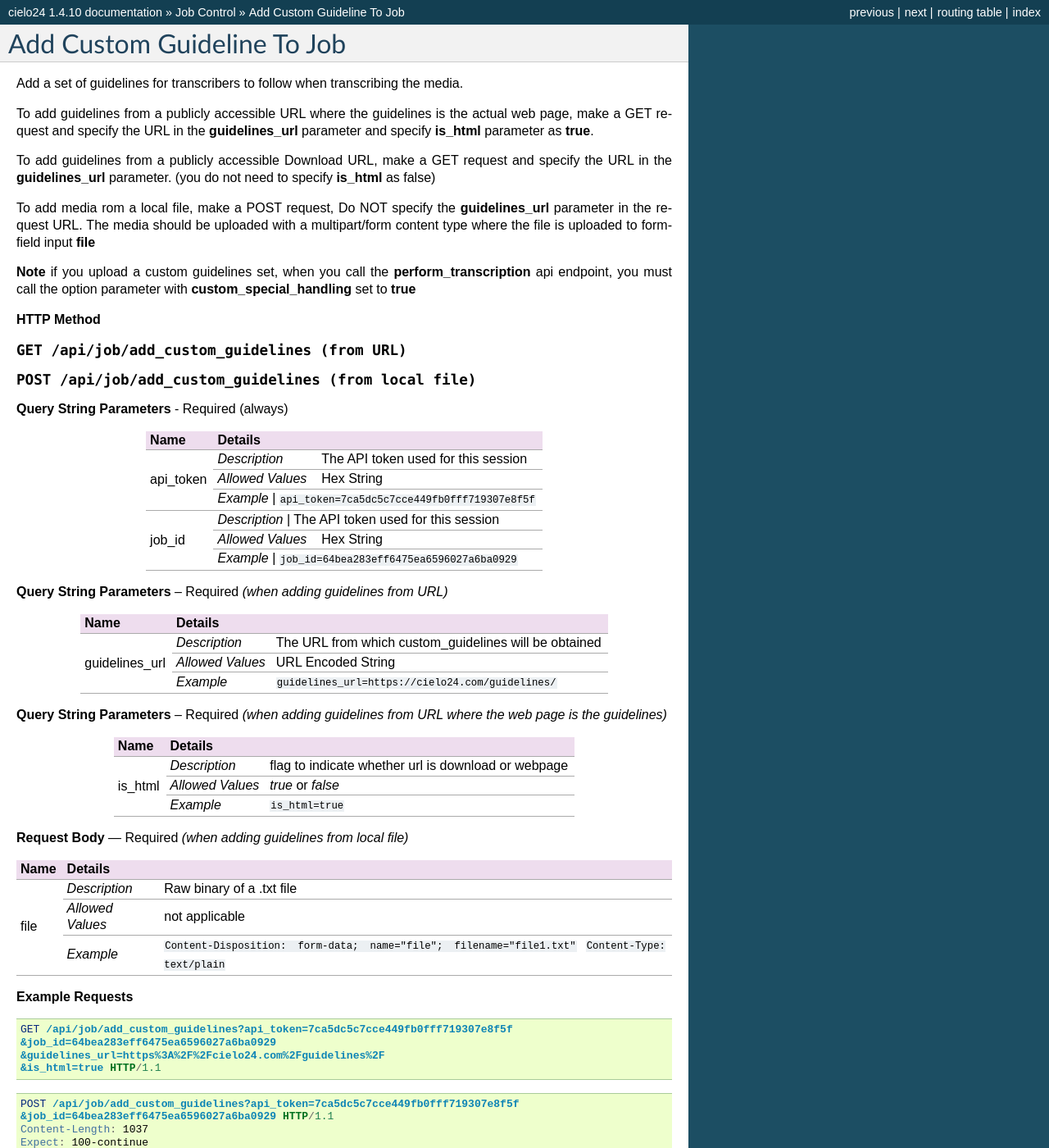
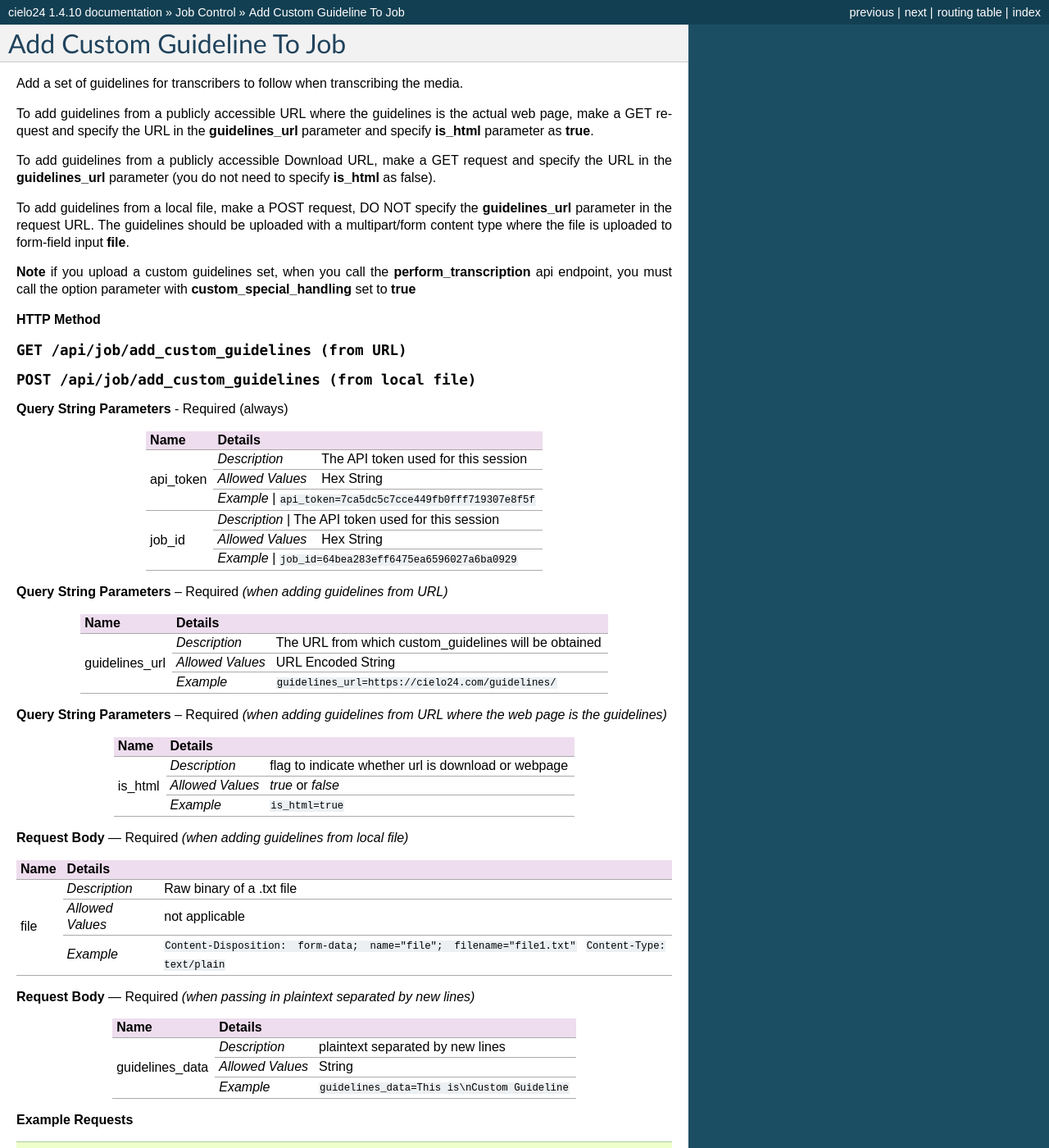
Before and after one commit to cielo24/Docs, a Sphinx documentation site: the page built from api/source/job_control/add_custom_guideline.rst, in a window 1280 px wide and 1400 px high. Shown: the whole window at 82% size. Built offline with Sphinx 7.4.7, drawn with Linux system fonts in a browser that asks for light colours.

Commit message:
CLC-1674: Update example

```diff
--- a/api/source/job_control/add_custom_guideline.rst
+++ b/api/source/job_control/add_custom_guideline.rst
@@ -3,16 +3,18 @@ Add Custom Guideline To Job
 
 Add a set of guidelines for transcribers to follow when transcribing the media.
 
-To add guidelines from a publicly accessible URL where the guidelines is the actual web page,
-make a GET request and specify the URL in the **guidelines_url** parameter and specify **is_html** parameter as **true**.
+To add guidelines from a publicly accessible URL where the
+guidelines is the actual web page, make a GET request and specify
+the URL in the **guidelines_url** parameter and specify **is_html** parameter as **true**.
 
 To add guidelines from a publicly accessible Download URL,
-make a GET request and specify the URL in the **guidelines_url** parameter.
-(you do not need to specify **is_html** as false)
+make a GET request and specify the URL in the **guidelines_url** parameter
+(you do not need to specify **is_html** as false).
 
-To add media rom a local file, make a POST request,
-Do NOT specify the **guidelines_url** parameter in the request URL.
-The media should be uploaded with a multipart/form content type where the file is uploaded to form-field input **file**
+To add guidelines from a local file, make a POST request,
+DO NOT specify the **guidelines_url** parameter in the request URL.
+The guidelines should be uploaded with a multipart/form content type
+where the file is uploaded to form-field input **file**.
 
 **Note**
 if you upload a custom guidelines set, when you call the **perform_transcription** api endpoint,
@@ -81,6 +83,20 @@ you must call the option parameter with **custom_special_handling** set to **tru
 |                  |                  | ``Content-Type: text/plain``                                           |
 +------------------+------------------+------------------------------------------------------------------------+
 
+
+**Request Body** — Required `(when passing in plaintext separated by new lines)`
+
++------------------+-------------------------------------------------------------------------------------------+
+| Name             | Details                                                                                   |
++==================+==================+========================================================================+
+| guidelines_data  | `Description`    | plaintext separated by new lines                                       |
+|                  +------------------+------------------------------------------------------------------------+
+|                  | `Allowed Values` | String                                                                 |
+|                  +------------------+------------------------------------------------------------------------+
+|                  | `Example`        | ``guidelines_data=This is\nCustom Guideline``                          |
++------------------+------------------+------------------------------------------------------------------------+
+
+
 **Example Requests**
 
 .. sourcecode:: http
```
